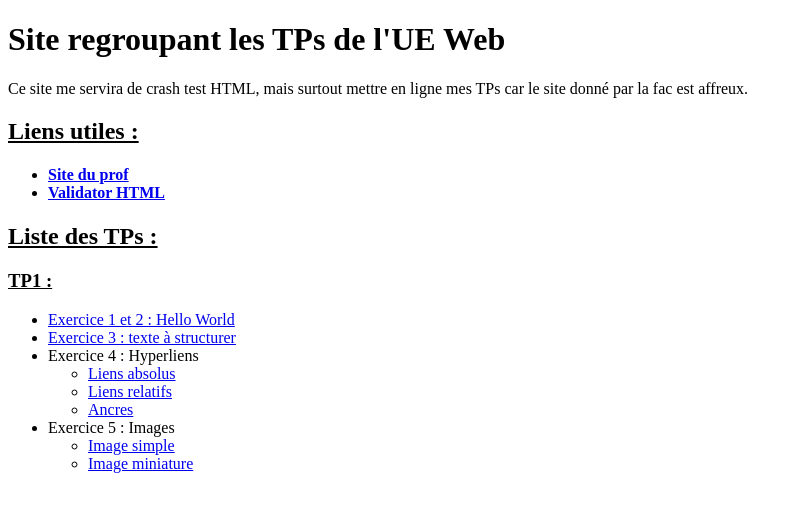
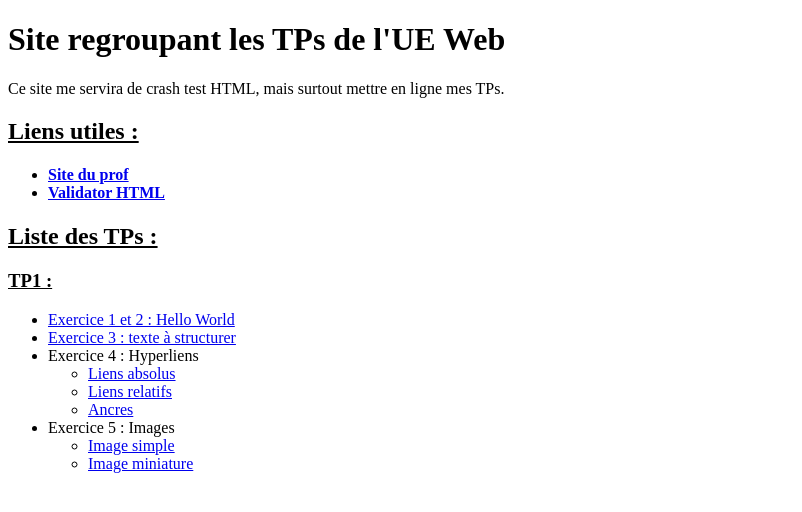
Before and after one commit to cviet/s4_web, a plain HTML site: page index.html in a window 1280 px wide. Shown: the whole page, without its empty margins (0-802 px from the left). Drawn offline with Linux system fonts and the light colour scheme.

Commit message:
Update index.html

```diff
--- a/index.html
+++ b/index.html
@@ -6,7 +6,7 @@
     <body>
         <h1>Site regroupant les TPs de l'UE Web</h1>
                     <p>
-                    Ce site me servira de crash test HTML, mais surtout mettre en ligne mes TPs car le site donné par la fac est affreux.
+                    Ce site me servira de crash test HTML, mais surtout mettre en ligne mes TPs.
                     </p>
             <h2><u>Liens utiles :</u></h2>
                     <h4>
```
